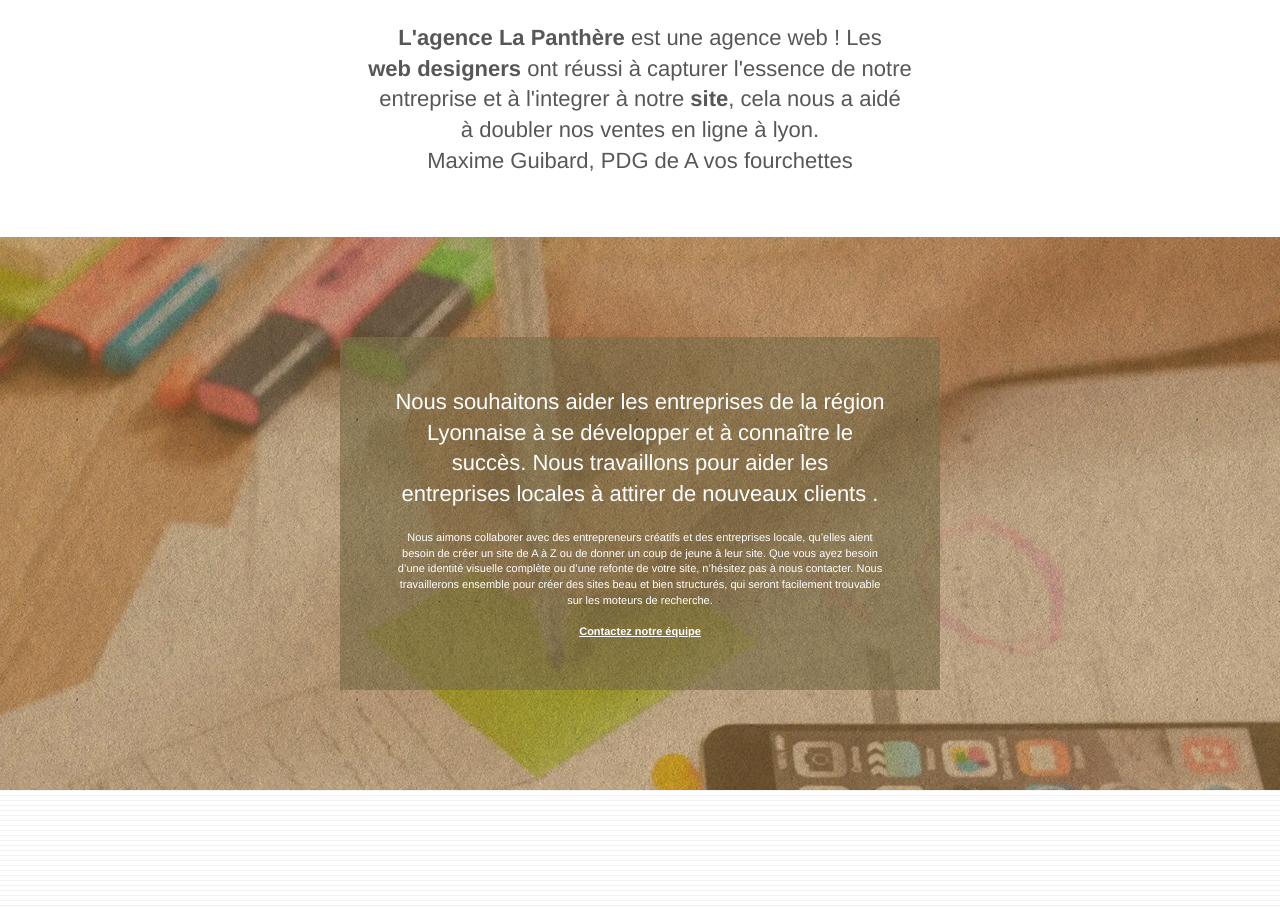
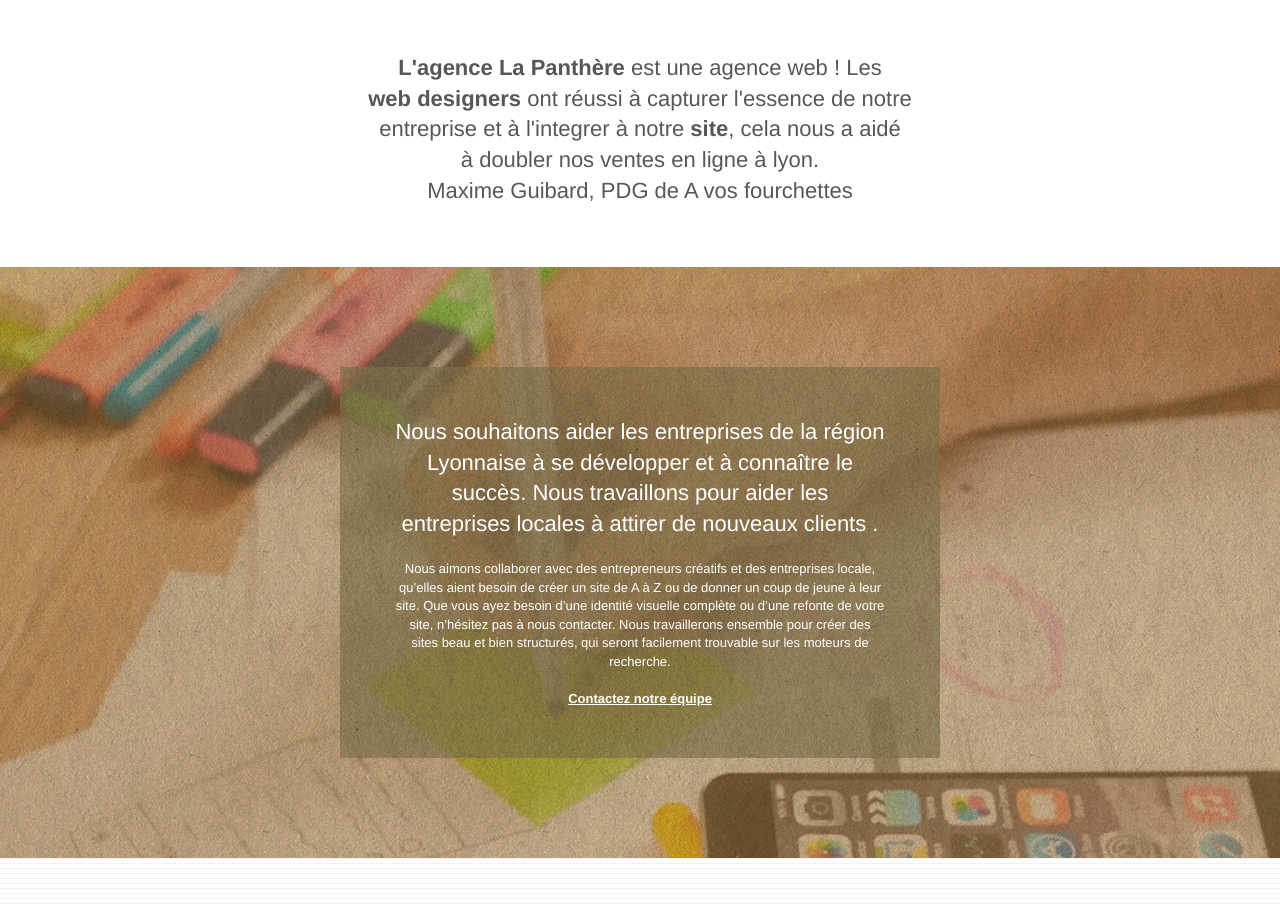
Before and after one commit to soumeyadevs/la-panth-re, a plain HTML site: page index.html in a window 1280 px wide. Shown: the part 968-1875 px from the top of the page. Drawn offline with nearby package versions, Linux system fonts and the light colour scheme; some packages are replaced by stand-ins of ours; a script that the page names is missing.

Commit message:
contraste

```diff
--- a/style.css
+++ b/style.css
@@ -677,7 +677,7 @@ a {
 }
 
 p {
-    font-size: 11px;
+    font-size: 13px;
 }
 
 .tight-width-whitespace {
@@ -774,7 +774,7 @@ h4 {
 }
 
 .bgc-atomic-tangerine {
-    background-color: #F3976C;
+    background-color: #555;
 }
 
 .tc-white {
```
